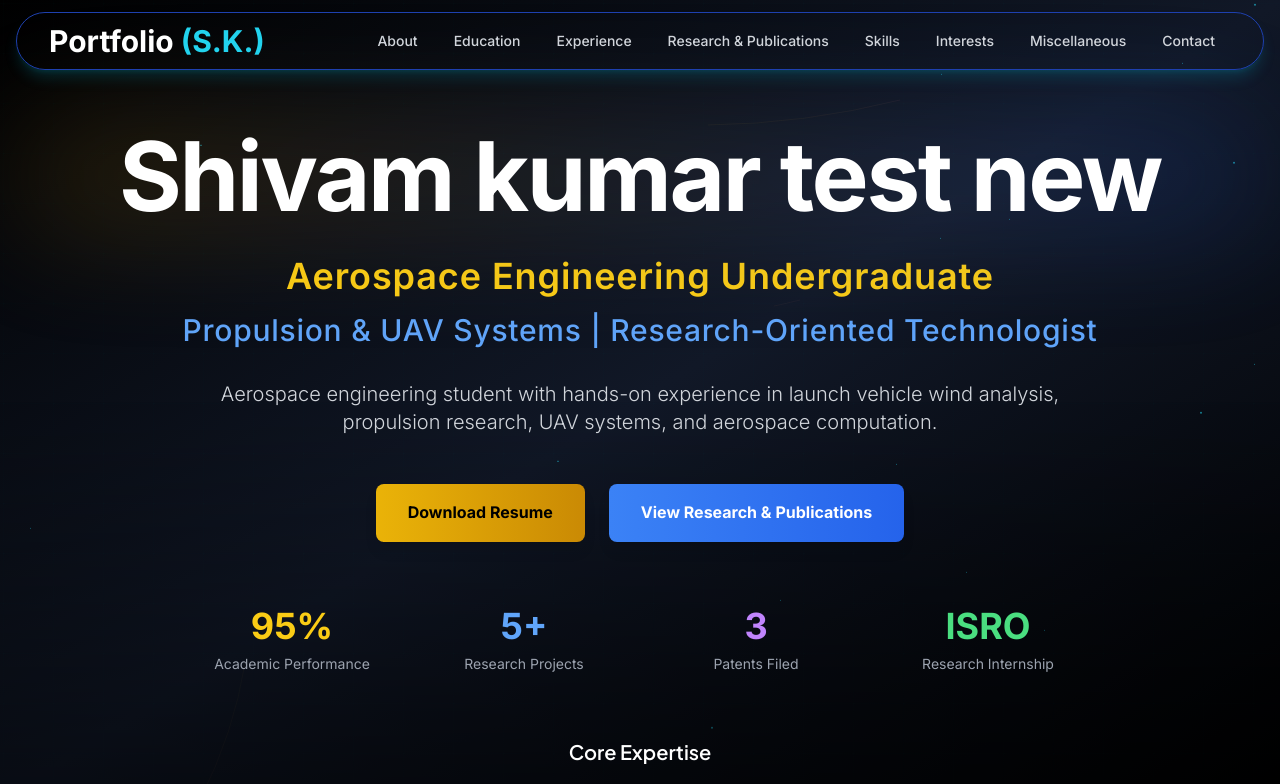
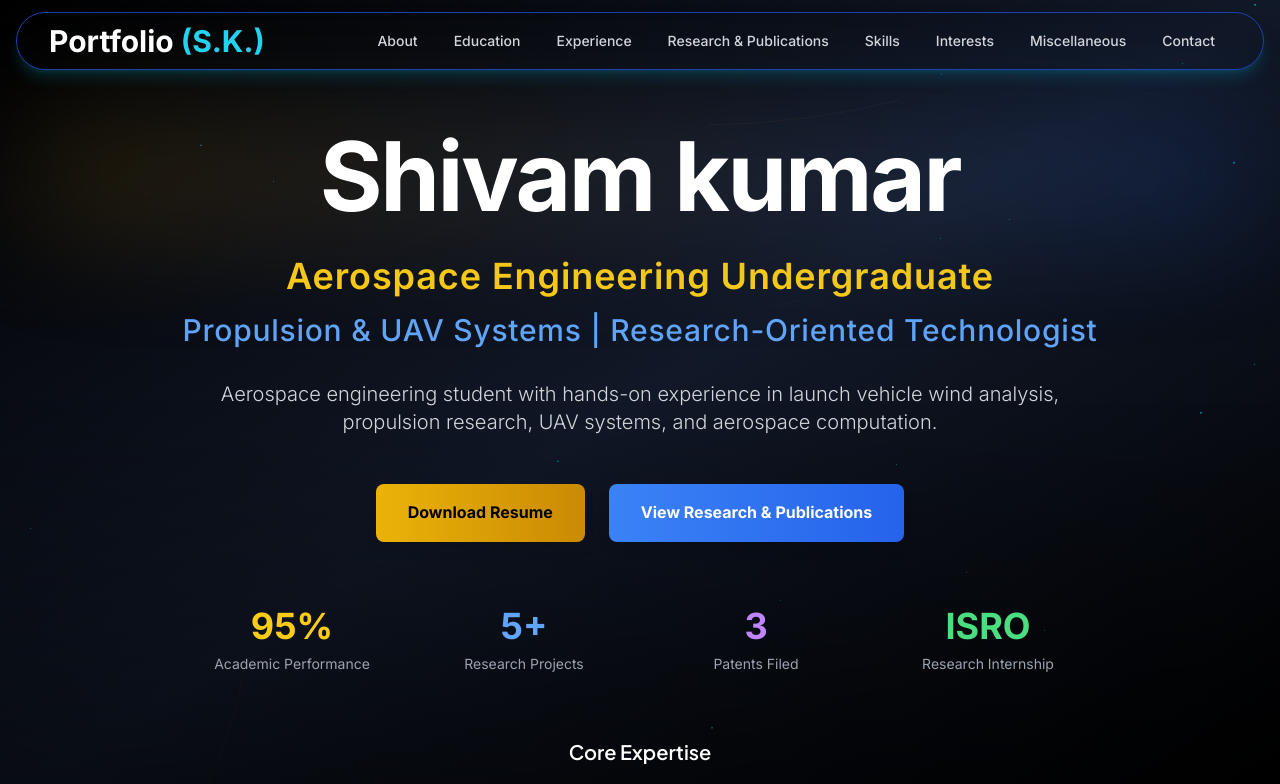
Before and after one commit to shivruti5658-afk/selfport, a React (Vite) app in the folder premium-portfolio/: page / in a window 1280 px wide. Shown: the top 784 px of the page. Built offline with nearby package versions, Linux system fonts and the light colour scheme.

Commit message:
homepage name update

```diff
--- a/premium-portfolio/src/pages/HomePage.tsx
+++ b/premium-portfolio/src/pages/HomePage.tsx
@@ -31,7 +31,7 @@ const HomePage: React.FC = () => {
                 className="relative text-4xl sm:text-5xl md:text-6xl lg:text-8xl font-bold text-white leading-tight cursor-default tracking-tight mt-12"
                 delay={100}
               >
-                Shivam kumar test new
+                Shivam kumar
               </AnimatedText>
             </motion.div>
 
```
